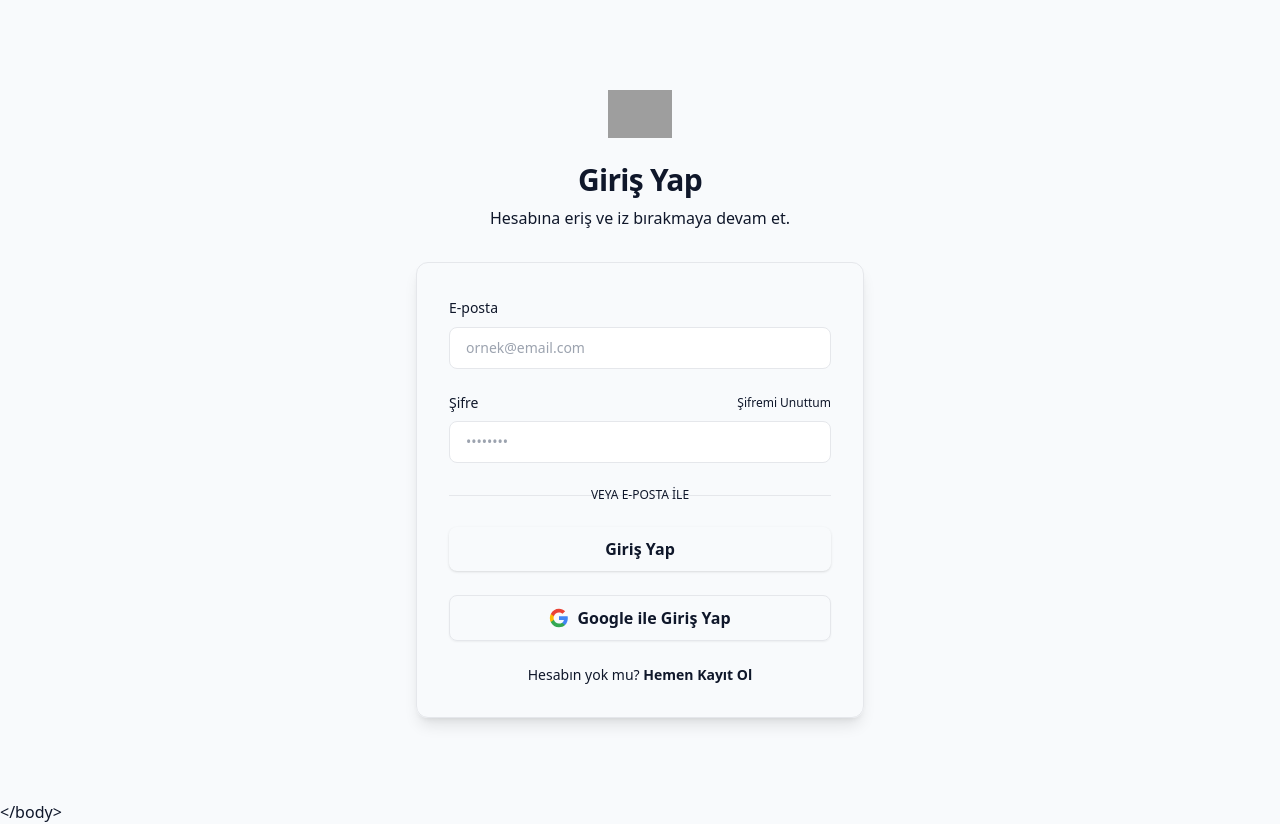
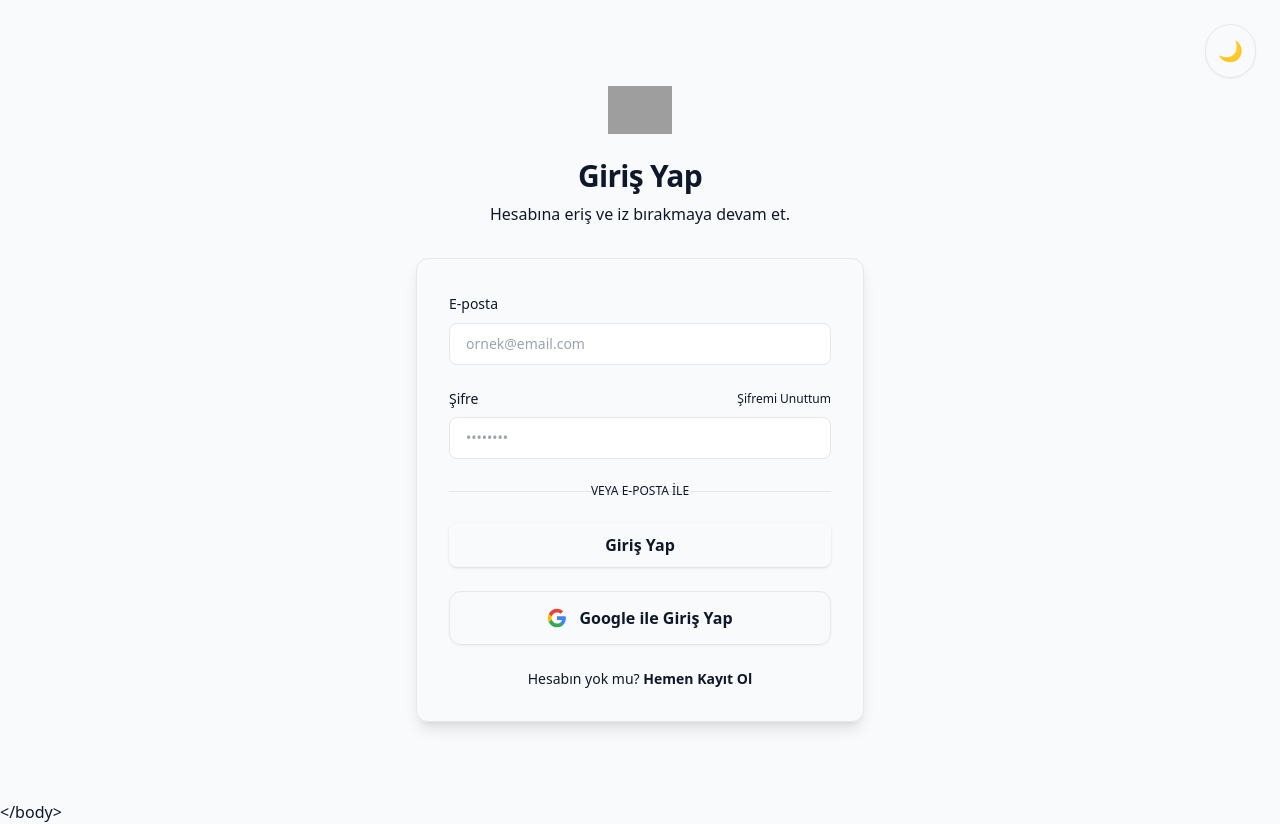
Before and after one commit to yasinkuzey/akademik-iz, a React (Vite) app: page /login in a window 1280 px wide. Built offline with nearby package versions, Linux system fonts and the light colour scheme; no server answers; grey boxes are pictures that could not be loaded; what @capacitor/core would draw is missing.

Commit message:
UI Polish: Global navy borders, auth dark mode, and button contrast

```diff
--- a/src/index.css
+++ b/src/index.css
@@ -13,8 +13,8 @@
   --card: 255 255 255;
   /* Slate 500 */
   --muted: 100 116 139;
-  /* Slate 200 */
-  --border: 226 232 240;
+  /* Slate 200 -> Light Navy / Soft Blue (Blue 200) */
+  --border: 191 219 254;
 
   /* Brand Colors */
   /* Deep Navy (Slate 950 for more depth) */
@@ -40,8 +40,8 @@
   --card: 15 23 42;
   /* Slate 400 */
   --muted: 148 163 184;
-  /* Slate 800 */
-  --border: 30 41 59;
+  /* Slate 800 -> Navy Blue (Blue 900) */
+  --border: 30 58 138;
 
   /* Brand Colors */
   /* Blue 500 */
--- a/src/pages/Games.tsx
+++ b/src/pages/Games.tsx
@@ -17,7 +17,7 @@ export default function Games() {
                 {activeGame !== 'menu' && (
                     <button
                         onClick={() => setActiveGame('menu')}
-                        className="text-sm font-medium text-[rgb(var(--accent))] hover:underline"
+                        className="text-sm font-medium text-foreground bg-muted/10 px-4 py-2 rounded-xl hover:bg-muted/20 transition-colors"
                     >
                         {t('games.back')}
                     </button>
--- a/src/pages/Login.tsx
+++ b/src/pages/Login.tsx
@@ -2,6 +2,7 @@ import { useState } from 'react'
 import { useLanguage } from '@/hooks/useLanguage'
 import { Link, useNavigate } from 'react-router-dom'
 import { supabase } from '@/lib/supabase'
+import { useTheme } from '@/hooks/useTheme'
 import logo from '@/assets/logo.png'
 
 export default function Login() {
@@ -12,6 +13,7 @@ export default function Login() {
   const [loading, setLoading] = useState(false)
   const { t } = useLanguage()
   const navigate = useNavigate()
+  const { dark, toggle } = useTheme()
 
   const getLocalizedError = (message: string) => {
     if (message.includes('Invalid login credentials')) return t('auth.error_invalid_credentials')
@@ -75,8 +77,21 @@ export default function Login() {
   }
 
   return (
-    <div className="min-h-screen flex items-center justify-center px-4 bg-background">
-      <div className="w-full max-w-md space-y-8 animate-in fade-in slide-in-from-bottom-4 duration-500">
+    <div className="min-h-screen flex items-center justify-center px-4 bg-background relative selection:bg-primary/10 selection:text-primary">
+      {/* Dark Mode Toggle */}
+      <button
+        onClick={toggle}
+        className="absolute top-6 right-6 p-3 rounded-full bg-card border border-border/50 text-foreground hover:bg-muted/20 transition-all shadow-sm z-50 group hover:scale-110"
+        title={!dark ? t('nav.dark_mode') || 'Karanlık Mod' : t('nav.light_mode') || 'Aydınlık Mod'}
+      >
+        {!dark ? (
+          <span className="text-xl group-hover:rotate-12 transition-transform block">🌙</span>
+        ) : (
+          <span className="text-xl group-hover:-rotate-12 transition-transform block">☀️</span>
+        )}
+      </button>
+
+      <div className="w-full max-w-md space-y-8 animate-in fade-in slide-in-from-bottom-4 duration-500 relative z-10">
         <div className="text-center">
           <img src={logo} alt="Logo" className="w-16 h-16 mx-auto mb-4 object-contain" />
           <h2 className="text-3xl font-bold tracking-tight text-foreground">{t('auth.login_title')}</h2>
@@ -147,9 +162,9 @@ export default function Login() {
               type="button"
               onClick={handleGoogleLogin}
               disabled={googleLoading || loading}
-              className="w-full py-2.5 rounded-lg border border-border bg-background text-foreground font-semibold shadow-sm hover:bg-accent/5 transition-all flex items-center justify-center gap-2 disabled:opacity-50 disabled:cursor-not-allowed"
+              className="w-full py-3.5 rounded-xl border border-border/50 bg-primary/5 text-foreground font-bold shadow-sm hover:bg-primary/10 hover:border-primary/20 transition-all flex items-center justify-center gap-3 disabled:opacity-50 disabled:cursor-not-allowed group"
             >
-              <svg viewBox="0 0 24 24" className="w-5 h-5">
+              <svg viewBox="0 0 24 24" className="w-5 h-5 group-hover:scale-110 transition-transform">
                 <path d="M22.56 12.25c0-.78-.07-1.53-.2-2.25H12v4.26h5.92c-.26 1.37-1.04 2.53-2.21 3.31v2.77h3.57c2.08-1.92 3.28-4.74 3.28-8.09z" fill="#4285F4" />
                 <path d="M12 23c2.97 0 5.46-.98 7.28-2.66l-3.57-2.77c-1.01.67-2.3 1.07-3.71 1.07-2.86 0-5.29-1.93-6.16-4.53H2.18v2.84C3.99 20.53 7.7 23 12 23z" fill="#34A853" />
                 <path d="M5.84 14.09c-.22-.66-.35-1.36-.35-2.09s.13-1.43.35-2.09V7.07H2.18C1.43 8.55 1 10.22 1 12s.43 3.45 1.18 4.93l3.66-2.84z" fill="#FBBC05" />
--- a/src/pages/Register.tsx
+++ b/src/pages/Register.tsx
@@ -2,6 +2,7 @@ import { useState } from 'react'
 import { useLanguage } from '@/hooks/useLanguage'
 import { Link, useNavigate } from 'react-router-dom'
 import { supabase } from '@/lib/supabase'
+import { useTheme } from '@/hooks/useTheme'
 import logo from '@/assets/logo.png'
 
 export default function Register() {
@@ -12,6 +13,7 @@ export default function Register() {
   const [loading, setLoading] = useState(false)
   const { t } = useLanguage()
   const navigate = useNavigate()
+  const { dark, toggle } = useTheme()
 
   const getLocalizedError = (message: string) => {
     if (message.includes('User already registered')) return t('auth.error_user_exists')
@@ -43,8 +45,21 @@ export default function Register() {
   }
 
   return (
-    <div className="min-h-screen flex items-center justify-center px-4 bg-background">
-      <div className="w-full max-w-md space-y-8 animate-in fade-in slide-in-from-bottom-4 duration-500">
+    <div className="min-h-screen flex items-center justify-center px-4 bg-background relative selection:bg-primary/10 selection:text-primary">
+      {/* Dark Mode Toggle */}
+      <button
+        onClick={toggle}
+        className="absolute top-6 right-6 p-3 rounded-full bg-card border border-border/50 text-foreground hover:bg-muted/20 transition-all shadow-sm z-50 group hover:scale-110"
+        title={!dark ? t('nav.dark_mode') || 'Karanlık Mod' : t('nav.light_mode') || 'Aydınlık Mod'}
+      >
+        {!dark ? (
+          <span className="text-xl group-hover:rotate-12 transition-transform block">🌙</span>
+        ) : (
+          <span className="text-xl group-hover:-rotate-12 transition-transform block">☀️</span>
+        )}
+      </button>
+
+      <div className="w-full max-w-md space-y-8 animate-in fade-in slide-in-from-bottom-4 duration-500 relative z-10">
         <div className="text-center">
           <img src={logo} alt="Logo" className="w-16 h-16 mx-auto mb-4 object-contain" />
           <h2 className="text-3xl font-bold tracking-tight text-foreground">{t('auth.register_title')}</h2>
@@ -111,9 +126,9 @@ export default function Register() {
             <button
               type="button"
               onClick={handleGoogleLogin}
-              className="w-full py-2.5 rounded-lg border border-border bg-background text-foreground font-semibold shadow-sm hover:bg-accent/5 transition-all flex items-center justify-center gap-2"
+              className="w-full py-3.5 rounded-xl border border-border/50 bg-primary/5 text-foreground font-bold shadow-sm hover:bg-primary/10 hover:border-primary/20 transition-all flex items-center justify-center gap-3 group"
             >
-              <svg viewBox="0 0 24 24" className="w-5 h-5">
+              <svg viewBox="0 0 24 24" className="w-5 h-5 group-hover:scale-110 transition-transform">
                 <path d="M22.56 12.25c0-.78-.07-1.53-.2-2.25H12v4.26h5.92c-.26 1.37-1.04 2.53-2.21 3.31v2.77h3.57c2.08-1.92 3.28-4.74 3.28-8.09z" fill="#4285F4" />
                 <path d="M12 23c2.97 0 5.46-.98 7.28-2.66l-3.57-2.77c-1.01.67-2.3 1.07-3.71 1.07-2.86 0-5.29-1.93-6.16-4.53H2.18v2.84C3.99 20.53 7.7 23 12 23z" fill="#34A853" />
                 <path d="M5.84 14.09c-.22-.66-.35-1.36-.35-2.09s.13-1.43.35-2.09V7.07H2.18C1.43 8.55 1 10.22 1 12s.43 3.45 1.18 4.93l3.66-2.84z" fill="#FBBC05" />
--- a/src/pages/TopicPrediction.tsx
+++ b/src/pages/TopicPrediction.tsx
@@ -68,7 +68,7 @@ export default function TopicPrediction() {
         <h1 className="text-2xl font-bold">{t('prediction.title')}</h1>
         <button
           onClick={() => setShowDebug(!showDebug)}
-          className="text-[10px] opacity-20 hover:opacity-100"
+          className="text-[10px] opacity-50 hover:opacity-100 bg-muted/10 px-3 py-1 rounded-full font-bold transition-all"
         >
           DEBUG
         </button>
@@ -119,7 +119,7 @@ export default function TopicPrediction() {
               <button
                 type="button"
                 onClick={cancel}
-                className="text-xs text-muted-foreground hover:text-red-500 underline"
+                className="text-xs text-muted-foreground hover:text-red-500 bg-muted/10 px-4 py-1.5 rounded-full font-medium transition-colors"
               >
                 İşlemi İptal Et
               </button>
--- a/src/pages/Tutor.tsx
+++ b/src/pages/Tutor.tsx
@@ -69,7 +69,7 @@ export default function Tutor() {
         <h1 className="text-2xl font-bold">{t('tutor.title')}</h1>
         <button
           onClick={() => setShowDebug(!showDebug)}
-          className="text-[10px] opacity-20 hover:opacity-100"
+          className="text-[10px] opacity-50 hover:opacity-100 bg-muted/10 px-3 py-1 rounded-full font-bold transition-all"
         >
           DEBUG
         </button>
@@ -112,7 +112,7 @@ export default function Tutor() {
                 </p>
                 <button
                   onClick={cancel}
-                  className="text-[10px] text-muted-foreground hover:text-red-500 underline"
+                  className="text-[10px] text-muted-foreground hover:text-red-500 bg-muted/10 px-3 py-1.5 rounded-full font-medium transition-colors"
                 >
                   {language === 'Turkish' ? 'Yanıltmayı Durdur' : 'Stop Thinking'}
                 </button>
```
Also changed, not shown: src/pages/StudyNew.tsx (+5 -5 lines).
